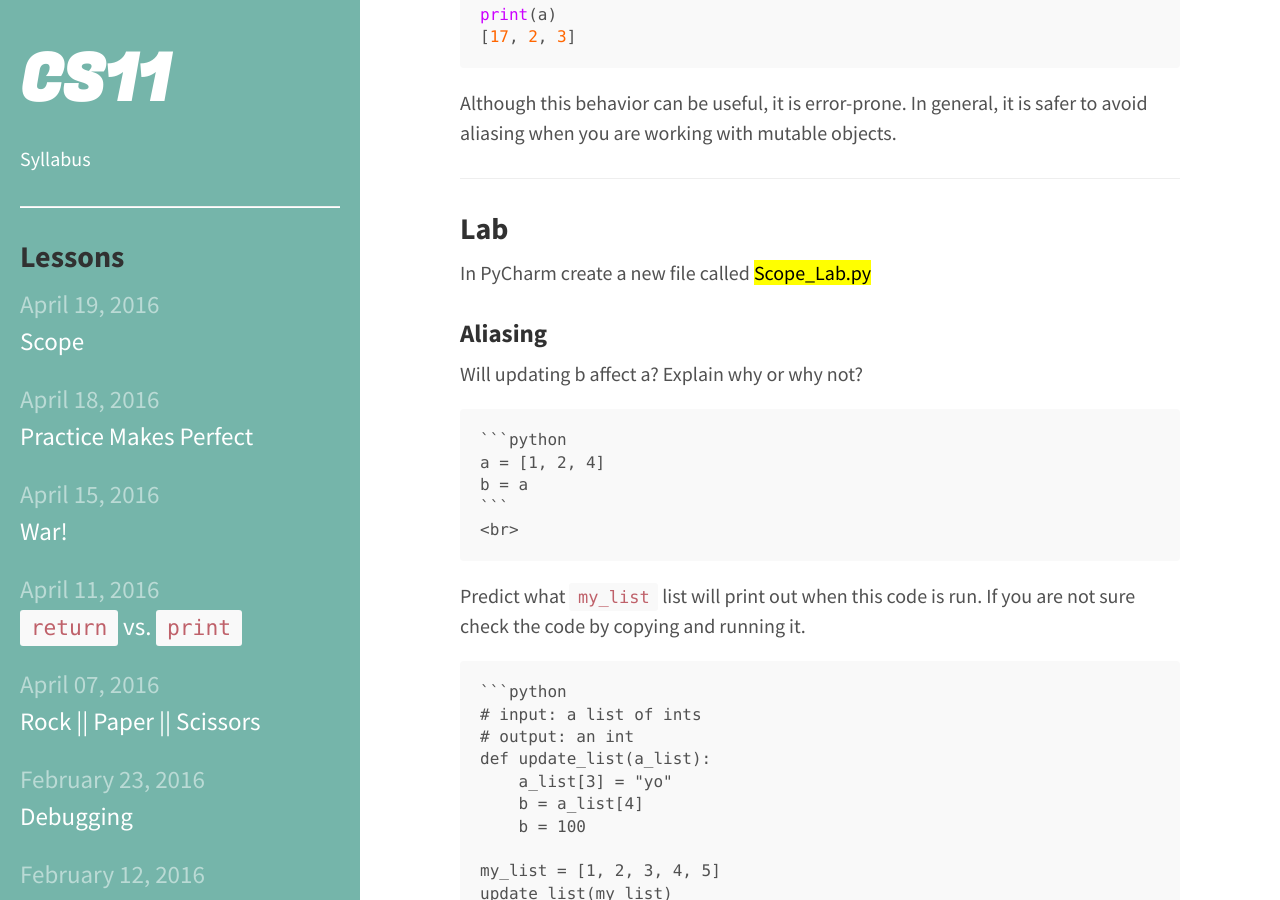
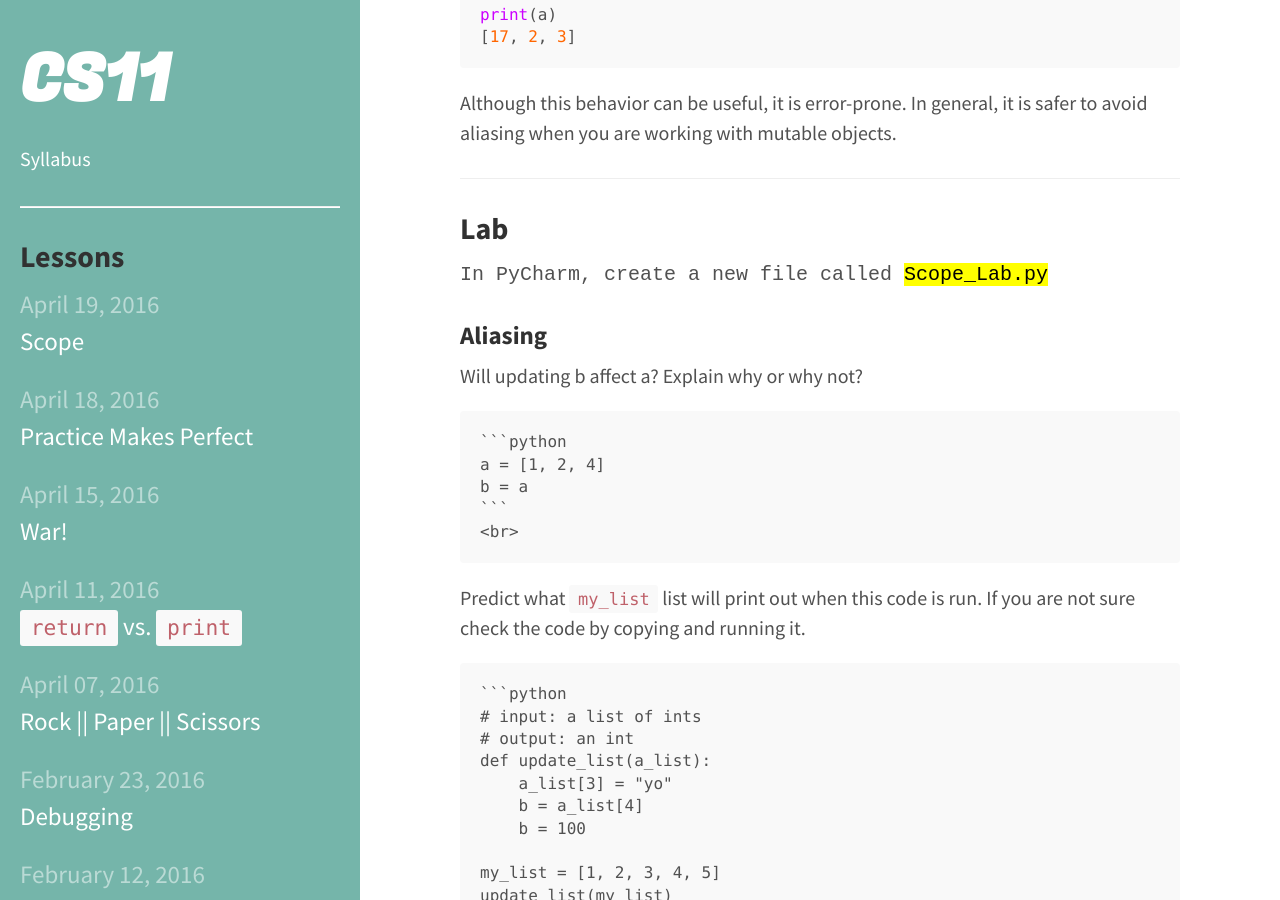
Before and after one commit to bensk/cs11, a Jekyll site: the page built from _posts/2016/2016-04-19-scope.md, in a window 1280 px wide and 900 px high, scrolled down 2666 px. Built offline with Jekyll 4.4.1, drawn with Linux system fonts in a browser that asks for light colours; some of the changed lines change nothing that is shown.

Commit message:
ooobleck

```diff
--- a/_posts/2016/2016-04-19-scope.md
+++ b/_posts/2016/2016-04-19-scope.md
@@ -93,7 +93,7 @@ Although this behavior can be useful, it is error-prone. In general, it is safer
 
 ## Lab
 
-In PyCharm create a new file called <mark>Scope_Lab.py</mark>
+<kbd>In PyCharm, create a new file called <mark>Scope_Lab.py</mark></kbd>
 
 ### Aliasing
 
```
